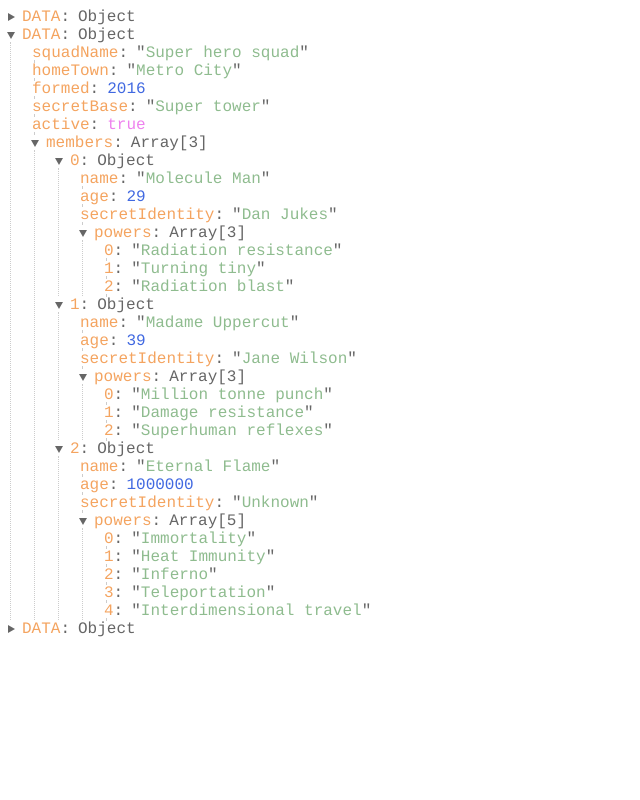
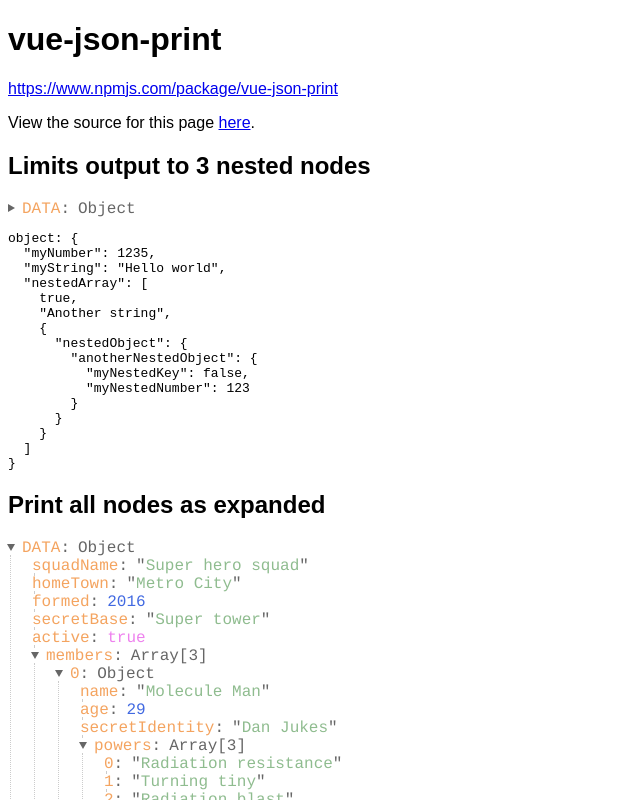
Before and after one commit to tanmancan/vue-json-print, a Vue app: page / in a window 1280 px wide. Shown: the top 800 px of the page, without its empty margins (0-640 px from the left). Built offline with nearby package versions, Linux system fonts and the light colour scheme.

Commit message:
Updated example and readme

```diff
--- a/src/App.vue
+++ b/src/App.vue
@@ -1,8 +1,26 @@
 <template>
   <div id="app">
-    <JsonTree :data-object="exampleDataJavascript" />
-    <JsonTree :data-object="exampleDataJson" expanded />
-    <JsonTree :data-string="exampleDataString" />
+    <h1>vue-json-print</h1>
+    <p>
+      <a href="https://www.npmjs.com/package/vue-json-print">https://www.npmjs.com/package/vue-json-print</a>
+    </p>
+    <p>
+      View the source for this page
+      <a href="https://github.com/tanmancan/vue-json-print/blob/master/src/App.vue">here</a>.
+    </p>
+    <h2>Limits output to 3 nested nodes</h2>
+    <JsonTree
+    :depth="3"
+    :data-object="exampleDataJavascript" />
+<pre>{{ typeof exampleDataJavascript }}: {{ exampleDataJavascript }}</pre>
+    <h2>Print all nodes as expanded</h2>
+    <JsonTree
+    :data-object="exampleDataJson" expanded />
+<pre>{{ typeof exampleDataJson }}: {{ exampleDataJson }}</pre>
+    <h2>Uses a JSON string value</h2>
+    <JsonTree
+    :data-string="exampleDataString" />
+<pre>{{ typeof exampleDataString }}: {{ exampleDataString }}</pre>
   </div>
 </template>
 
@@ -19,14 +37,34 @@
   },
   data() {
     return {
+      hidden: false,
       exampleDataJson: exampleData,
       exampleDataString: '{"test": false}',
       exampleDataJavascript: {
         myNumber: 1235,
         myString: 'Hello world',
+        // This key/value will not be used. Only valid JSON types allowed.
         [symbolKey]: 'A symbol key',
+        nestedArray: [
+          true,
+          'Another string',
+          {
+            nestedObject: {
+              anotherNestedObject: {
+                myNestedKey: false,
+                myNestedNumber: 123,
+              },
+            },
+          },
+        ],
       },
     };
   },
 };
 </script>
+
+<style>
+body {
+  font-family: sans-serif;
+}
+</style>
```
Also changed, not shown: public/example.png (added), 1 other file (tests, documents, lock files or other folders).
